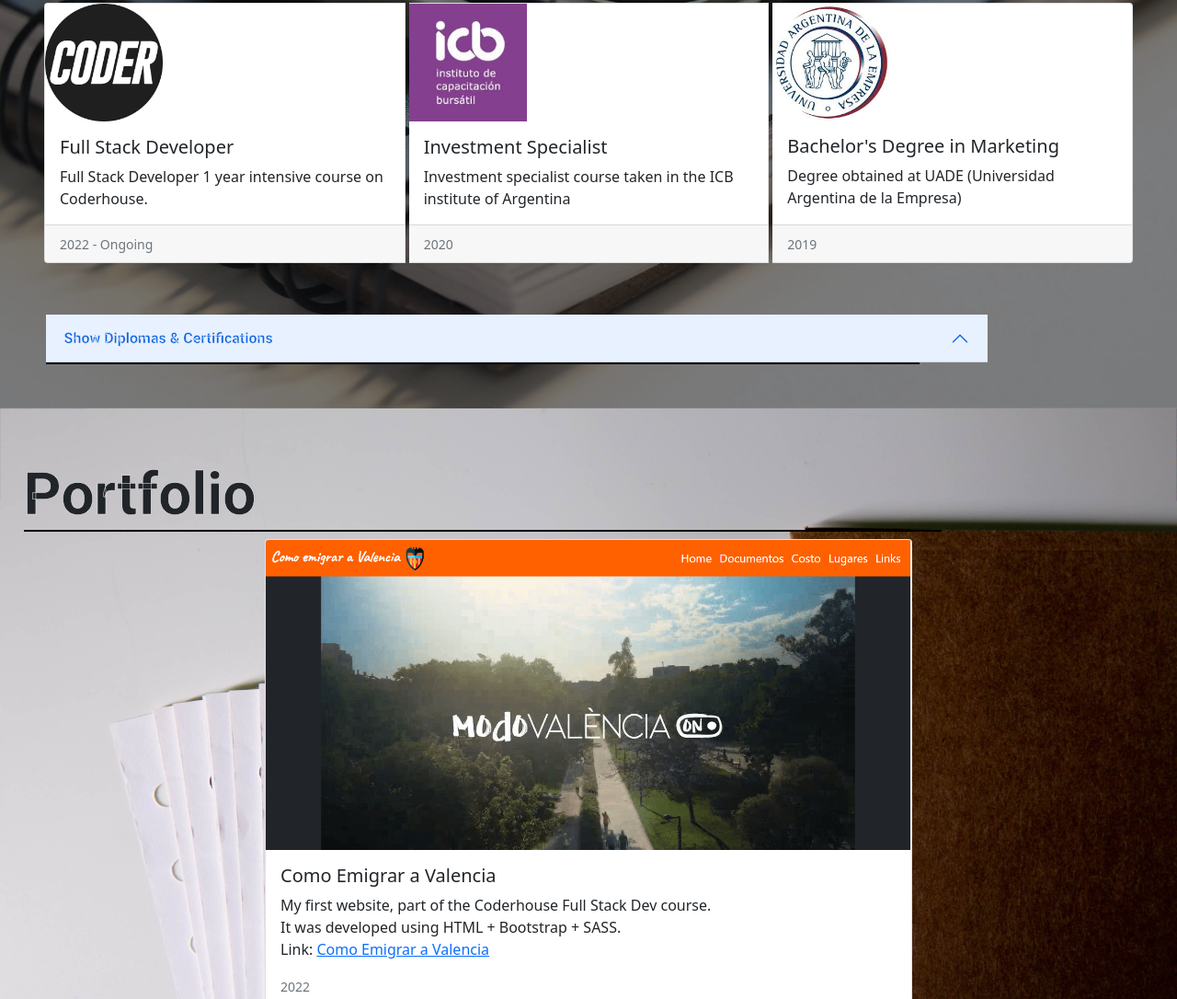
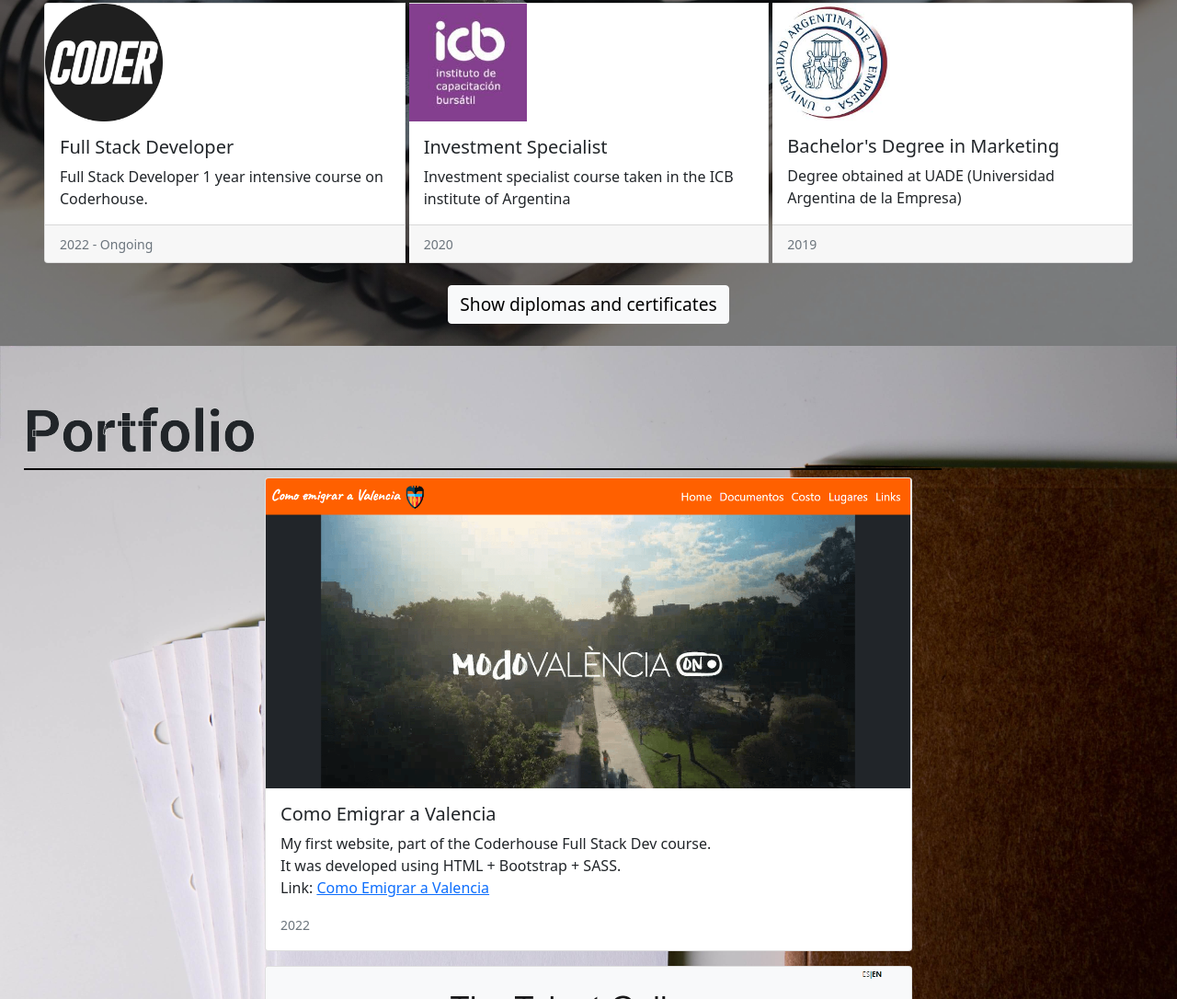
Before and after one commit to gonzalocibeira/Gonzalo-Cibeira, a website: page index.html in a window 1280 px wide. Shown: the part 3716-4802 px from the top of the page at 92% size. Drawn offline with nearby package versions, Linux system fonts and the light colour scheme.

Commit message:
changed dips and certs collapse

```diff
--- a/index.html
+++ b/index.html
@@ -229,15 +229,11 @@
                 </div>
               </div>
               <!-- Diplomas -->
-                <div class="accordion accordion-flush mx-1 mx-md-4 pb-1 pb-md-5" id="accordionExample">
-                  <div class="accordion-item">
-                    <h2 class="accordion-header" id="headingOne">
-                      <button class="accordion-button" type="button" data-bs-toggle="collapse" data-bs-target="#collapseOne" aria-expanded="true" aria-controls="collapseOne">
-                        Show Diplomas & Certifications
-                      </button>
-                    </h2>
-                    <div id="collapseOne" class="accordion-collapse collapse" aria-labelledby="headingOne" data-bs-parent="#accordionExample">
-                      <div class="d-flex flex-column align-items-center justify-content-center ccordion-body">
+              <div class="d-flex flex-column align-items-center justify-content-center">
+                <button class="btn btn-light my-4" type="button" data-bs-toggle="collapse" data-bs-target="#dipsAndCerts" aria-expanded="false" aria-controls="dipsAndCerts">Show diplomas and certificates</button>
+              </div>
+              <div class="collapse" id="dipsAndCerts">
+                <div class="d-flex flex-column align-items-center justify-content-center">
                   <!-- Diploma 1 -->
                   <div class="d-flex flex-column align-items-center justify-content-center my-2 diploma">
                     <p class="text-muted mt-2">Web Development - Coderhouse</p>
@@ -254,11 +250,9 @@
                     <img src="./images/ibur.png" alt="Gonzalo Cibeira's Investment Specialist certification">
                   </div>
                   <!-- Diploma 4 -->
-                        <div class="d-flex flex-column align-items-center justify-content-center mb-2 diploma">
+                  <div class="d-flex flex-column align-items-center justify-content-center mb-5 diploma">
                     <p class="text-muted mt-2">SAS Macro Language 1 - SAS Education</p>
                     <img src="./images/sas.png" alt="Gonzalo Cibeira's SAS Macro Language 1 certification">
-                        </div>
-                      </div>
                   </div>
                 </div>
               </div>
--- a/scss/components/_index.scss
+++ b/scss/components/_index.scss
@@ -1,5 +1,19 @@
 body{
     background-color: $bg_grey;
+}
+
+h2{
+    padding-top: 56px;
+    font-family: 'Roboto', sans-serif;
+    font-size: 4rem;
+    margin-left: 2vw;
+    margin-right: 20vw;
+    border-bottom: solid 2px black;
+    -webkit-text-stroke: 0.5px whitesmoke;
+}
+
+.btn{
+    font-size: 1.2rem;
 }
 
 .profile_pic{
@@ -16,16 +30,6 @@ body{
 
 .card1{
     margin-left: 20vw;
-}
-
-h2{
-    padding-top: 56px;
-    font-family: 'Roboto', sans-serif;
-    font-size: 4rem;
-    margin-left: 2vw;
-    margin-right: 20vw;
-    border-bottom: solid 2px black;
-    -webkit-text-stroke: 0.5px whitesmoke;
 }
 
 .abt_txt{
@@ -103,10 +107,6 @@ footer{
 
 }
 
-.accordion-item{
-    background-color: transparent !important;
-}
-
 @media only screen and (max-width: 768px) {
 
     h2{
@@ -150,12 +150,8 @@ footer{
         }
 
         img{
-            width: 85vw;
+            width: 90vw;
         }
     }
 
-    .accordion-button{
-        width: 90vw;
-    }
-
 }
```
Also changed, not shown: css/main.css. Lines whose indentation alone changed are shown as unchanged.
